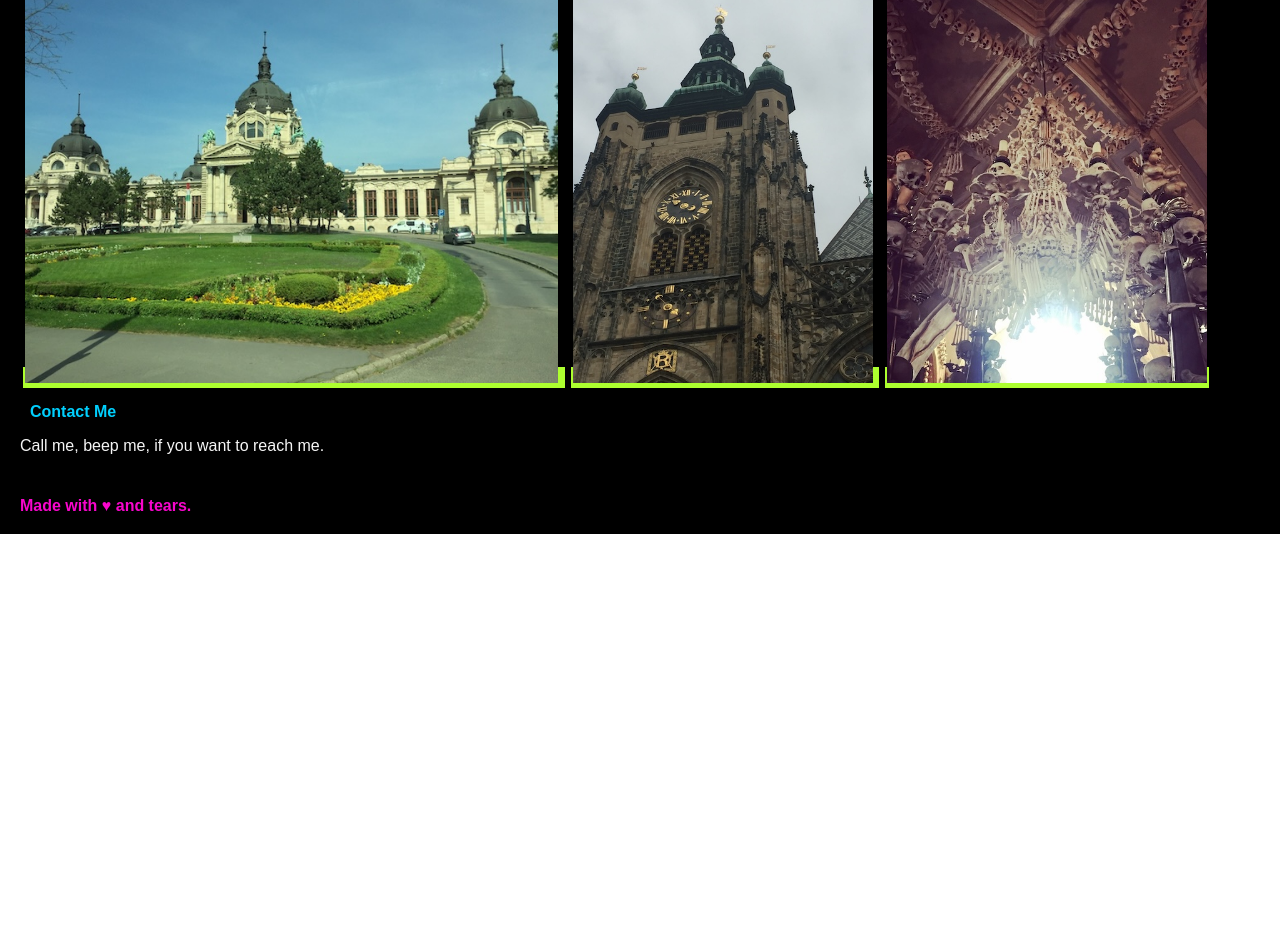
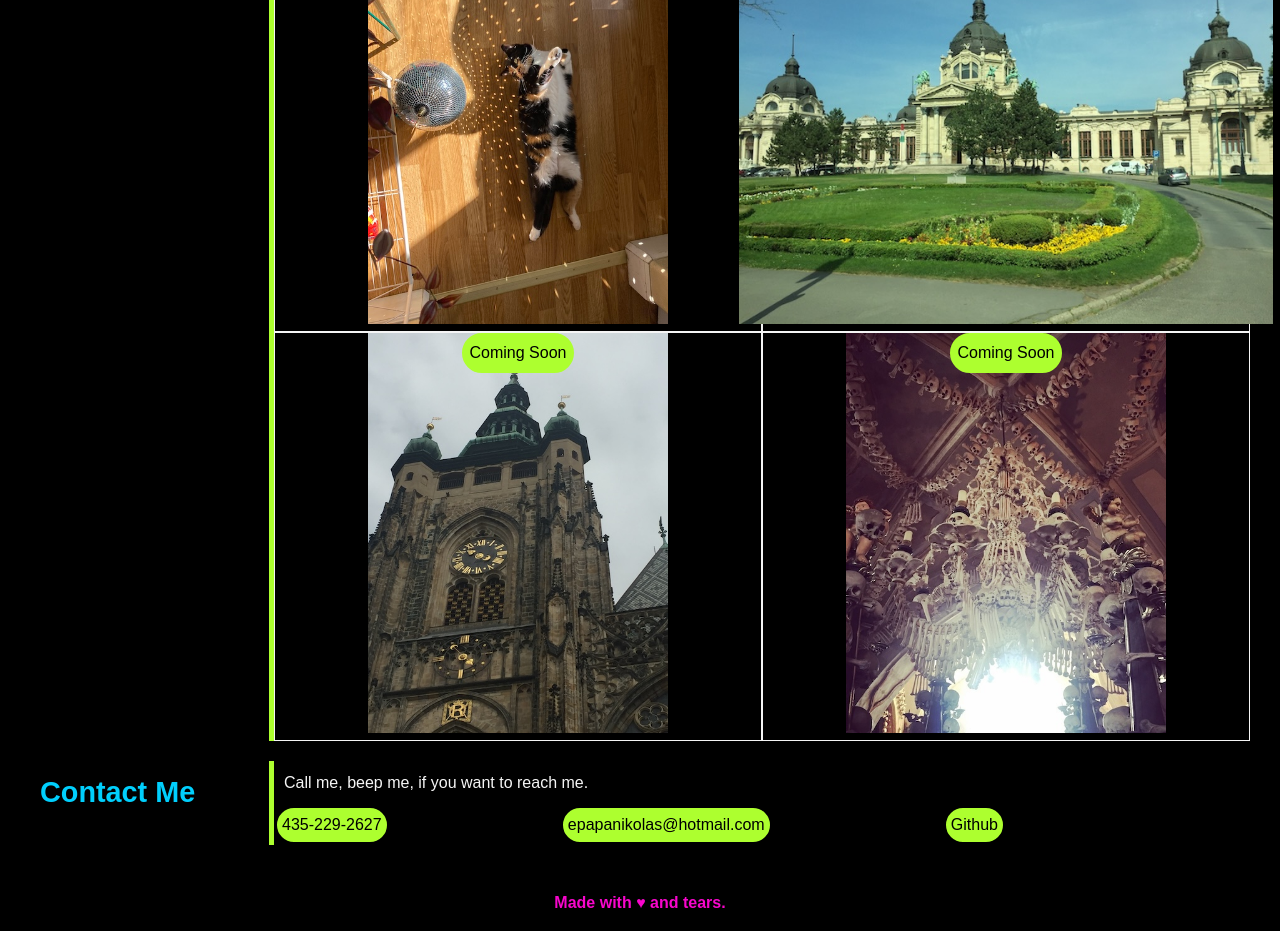
Before and after one commit to ElenaPapanikolas/Elena-Papanikolas-Portfolio, a plain HTML site: page index.html in a window 1280 px wide. Shown: the part 1044-1975 px from the top of the page. Before the commit the page ends 1578 px from the top, so only its background shows below. Drawn offline with Linux system fonts and the light colour scheme.

Commit message:
Added links to contact section, added divs and classes to images in HTML, styled those classes in CSS.

```diff
--- a/assets/css/style.css
+++ b/assets/css/style.css
@@ -28,11 +28,12 @@ li {
     display: flex;
 }
 
-a {
+li a {
     text-decoration: none;
     color: black;
     border: solid;
-    padding: 2px;
+    border-radius: 50px;
+    padding: 5px;
     background-color: greenyellow;
 }
 
@@ -46,12 +47,39 @@ main {
     color: whitesmoke;
     padding: 20px;
     line-height: 1.5;
+    display: flex;
+    flex-direction: column;
 
+}
+
+section {
+    display: flex;
+    padding: 10px;
+
+}
+
+section p {
+    padding: 10px;
+}
+
+section ul {
+    display: flex;
+    justify-content: space-between;
+}
+
+.contact-info {
+    width: 60%;
+    display: flex;
+    flex-direction: column;
+    align-content: center;
 }
 
 h3 {
     color: rgb(0, 207, 253);
     padding: 10px;
+    font-size: 180%;
+    flex: 0 0 20%;
+    border-right: solid 5px greenyellow;
 }
 
 
@@ -61,3 +89,52 @@ footer {
     color: rgb(248, 6, 204);
     padding: 20px;
 }
+
+.container {
+    display: flex;
+    flex-wrap: wrap;
+    justify-content: center;
+    align-items: center;
+}
+
+.landing-page {
+    border: solid 1px;
+    width: 100%;
+
+}
+
+.coming-soon {
+    border: solid 1px;
+    display: flex;
+    width: 50%;
+    justify-content: center;
+}
+
+.landing-page img {
+    width: 100%;
+    padding: 40px;
+    position: relative;
+}
+
+.landing-page p {
+    margin: -388px 0 0 511px;
+}
+
+.coming-soon img {
+    position: relative;
+
+}
+.landing-page p,
+.coming-soon p {
+    position: absolute;
+    border: solid greenyellow;
+    border-radius: 50px;
+    background-color: greenyellow;
+    color: black;
+    padding: 5px;
+}
+
+footer {
+    display: flex;
+    justify-content: center;
+}
--- a/index.html
+++ b/index.html
@@ -27,37 +27,56 @@
         <section id="about-me">
             <h3>About Me</h3>
             <p>
-                Hi there! My name is is Elena. I am an aspiring web developer, at the very beginning of my coding journey. I'm very excited for this journey and to continue to learn all that I can. In my free time I love to cook, watch movies, and listen to music.
+                Hi there! My name is is Elena. I'm an aspiring web developer, at the very beginning of my coding journey. I'm very excited for this journey and to continue to learn all that I can. In my free time I love to cook, watch movies, and listen to music.
             </p>
         </section>
         <section id="work">
             <h3>Work</h3>
-            <p>
-                Here are some of my current projects.
-            </p>
             <div class="container">
+                <div class="landing-page">
                     <a href="https://elenapapanikolas.github.io/Landing-Page/">
                         <img src="./assets/images/landingpage.png" alt="Screenshot of a landing page.">
                     </a>
+                    <p>Landing Page</p>
+                </div>
+                <div class="coming-soon">
                     <a href="#">
-                    <img src="./assets/images/sprout.jpg" alt="Picture of cat.">
+                        <img src="./assets/images/sprout.jpg" alt="Photo of cat on its back.">
                     </a>
+                    <p>Coming Soon</p>
+                </div>
+                <div class="coming-soon">
                     <a href="#">
                         <img src="./assets/images/budapest.jpg" alt="Old building in Budapest.">
                     </a>
+                    <p>Coming Soon</p>
+                </div>
+                <div class="coming-soon">
                     <a href="#">
                         <img src="./assets/images/prague.jpg" alt="Old building in Prague.">
                     </a>
+                    <p>Coming Soon</p>
+                </div>
+                <div class="coming-soon">
                     <a href="#">
                         <img src="./assets/images/bones.jpg" alt="Chandelier made of bones.">
                     </a>
+                    <p>Coming Soon</p>
+                </div>
             </div>
         </section>
         <section id="contact-me">
             <h3>Contact Me</h3>
+            <div class="contact-info">
                 <p>
                     Call me, beep me, if you want to reach me.
                 </p>
+                <ul>
+                    <li> <a href="#">435-229-2627</a></li>
+                    <li> <a href=mailto:"epapanikolas@hotmail.com">epapanikolas@hotmail.com</a></li>
+                    <li> <a target="_blank" rel="noopener noreferrer" href="https://github.com/ElenaPapanikolas">Github</a></li>
+                </ul>
+            </div>
         </section>
     </main>
 
```
Also changed, not shown: 1 other file. Lines whose indentation alone changed are shown as unchanged.
